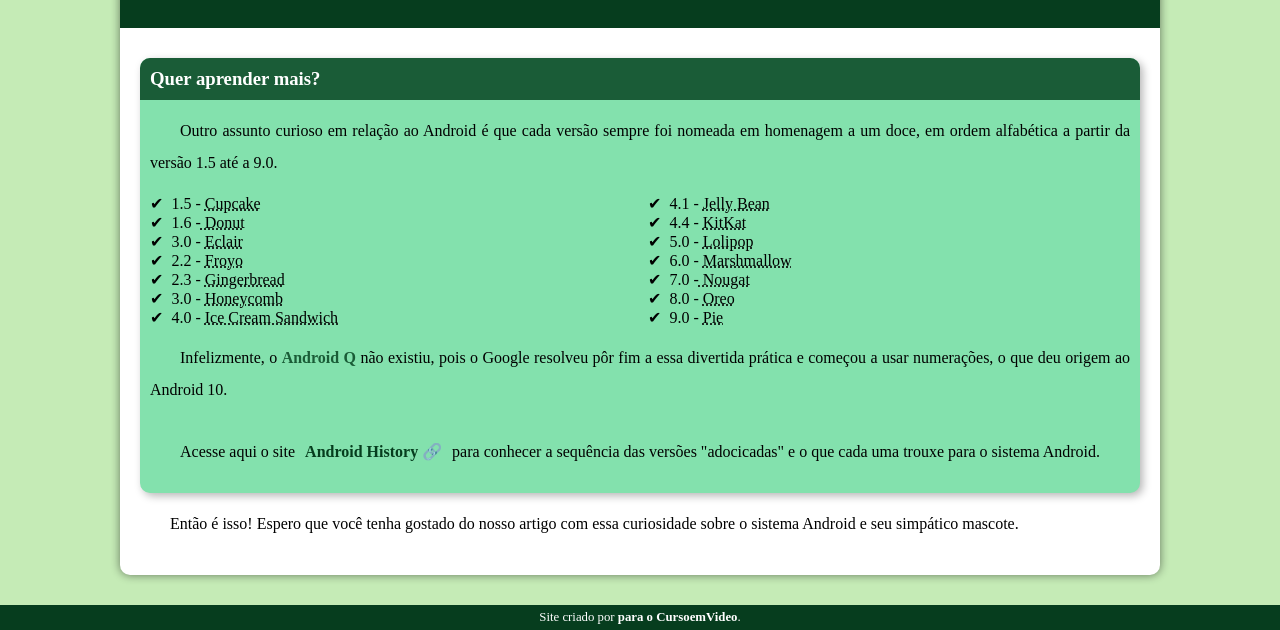
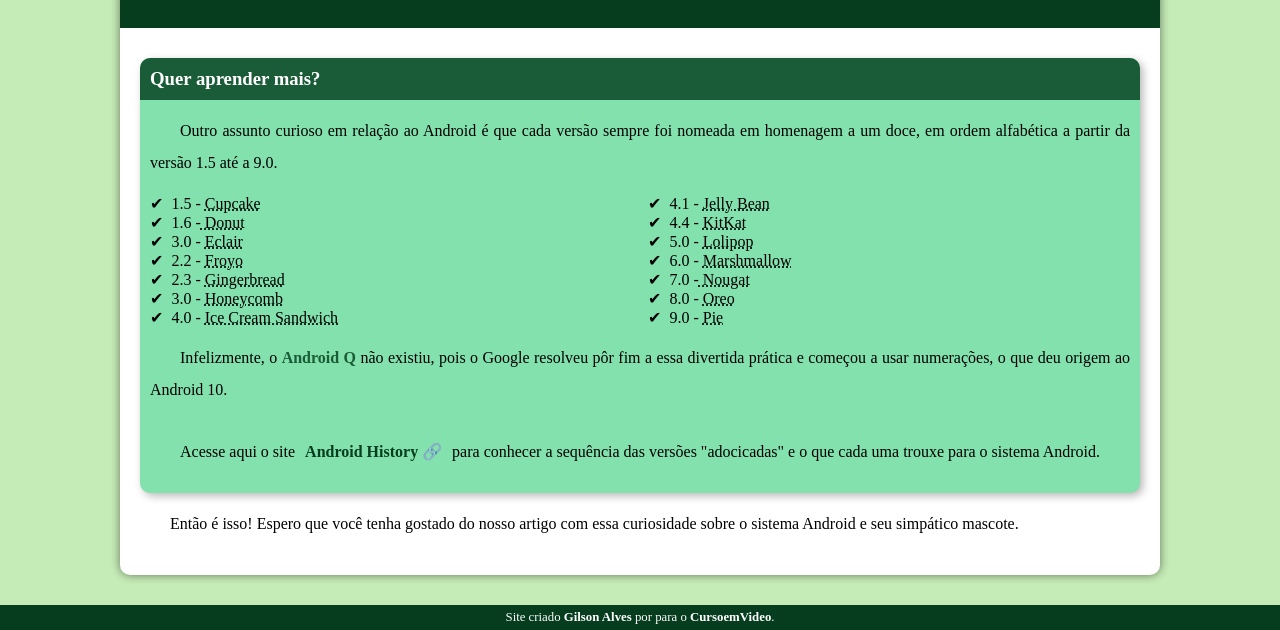
Before and after one commit to GilsoAlves/projeto-android, a plain HTML site: page index.html in a window 1280 px wide. Shown: the part 2372-3002 px from the top of the page. Drawn offline with Linux system fonts and the light colour scheme.

Commit message:
novo site

```diff
--- a/index.html
+++ b/index.html
@@ -85,7 +85,7 @@
         </article>
     </main>
     <footer>
-        <p>Site criado por <a href="https://github.com/GilsoAlves" target="_blank" Gilson Alves</a> para o <a href="https://www.youtube.com/cursoemvideo" target="_blank">CursoemVideo</a>.</p>
+        <p>Site criado <a href="https://github.com/GilsoAlves" target="_blank">Gilson Alves</a> por para o <a href="https://www.youtube.com/cursoemvideo" target="_blank">CursoemVideo</a>.</p>
     </footer>
 </body>
 </html>
```
